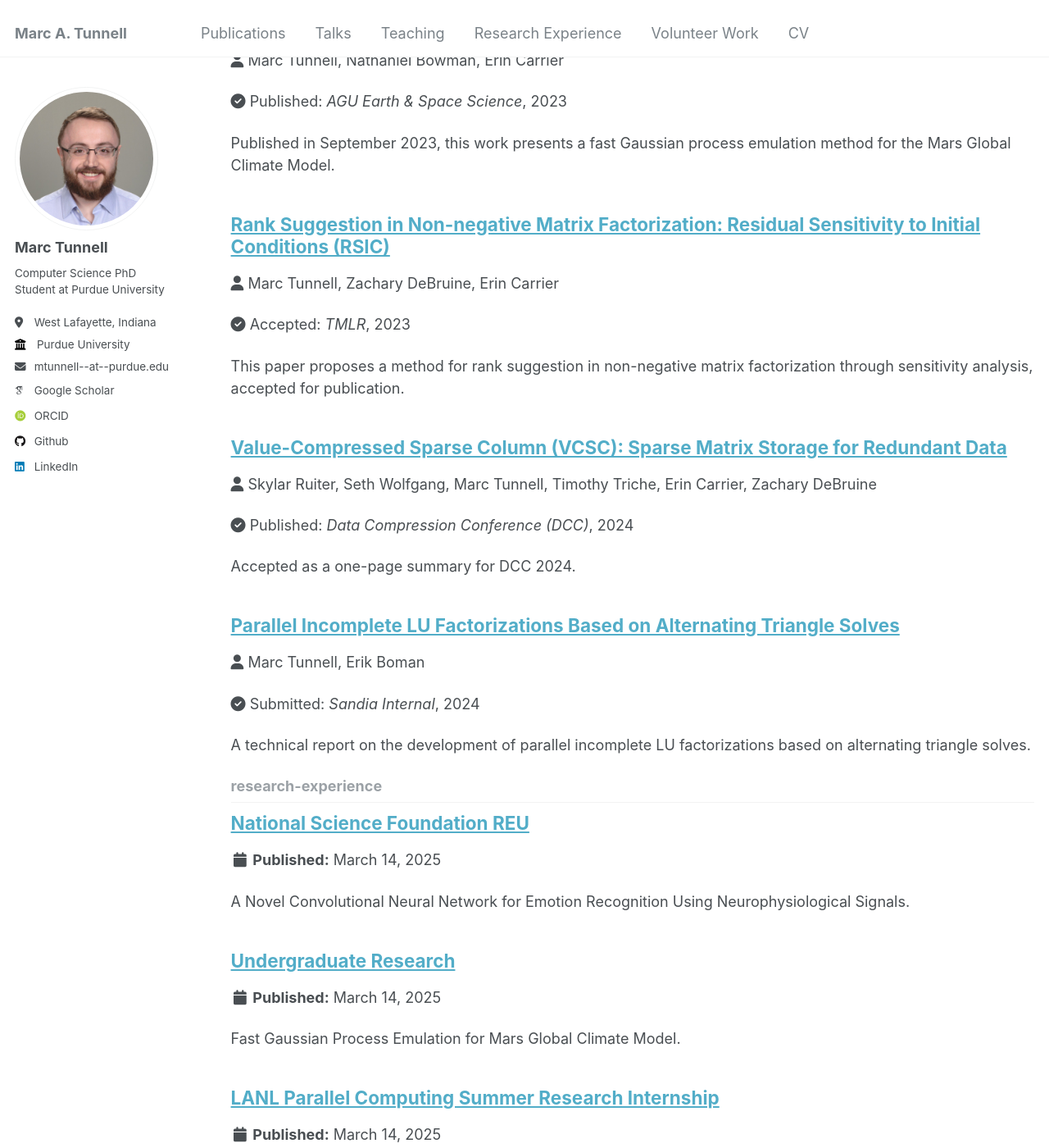
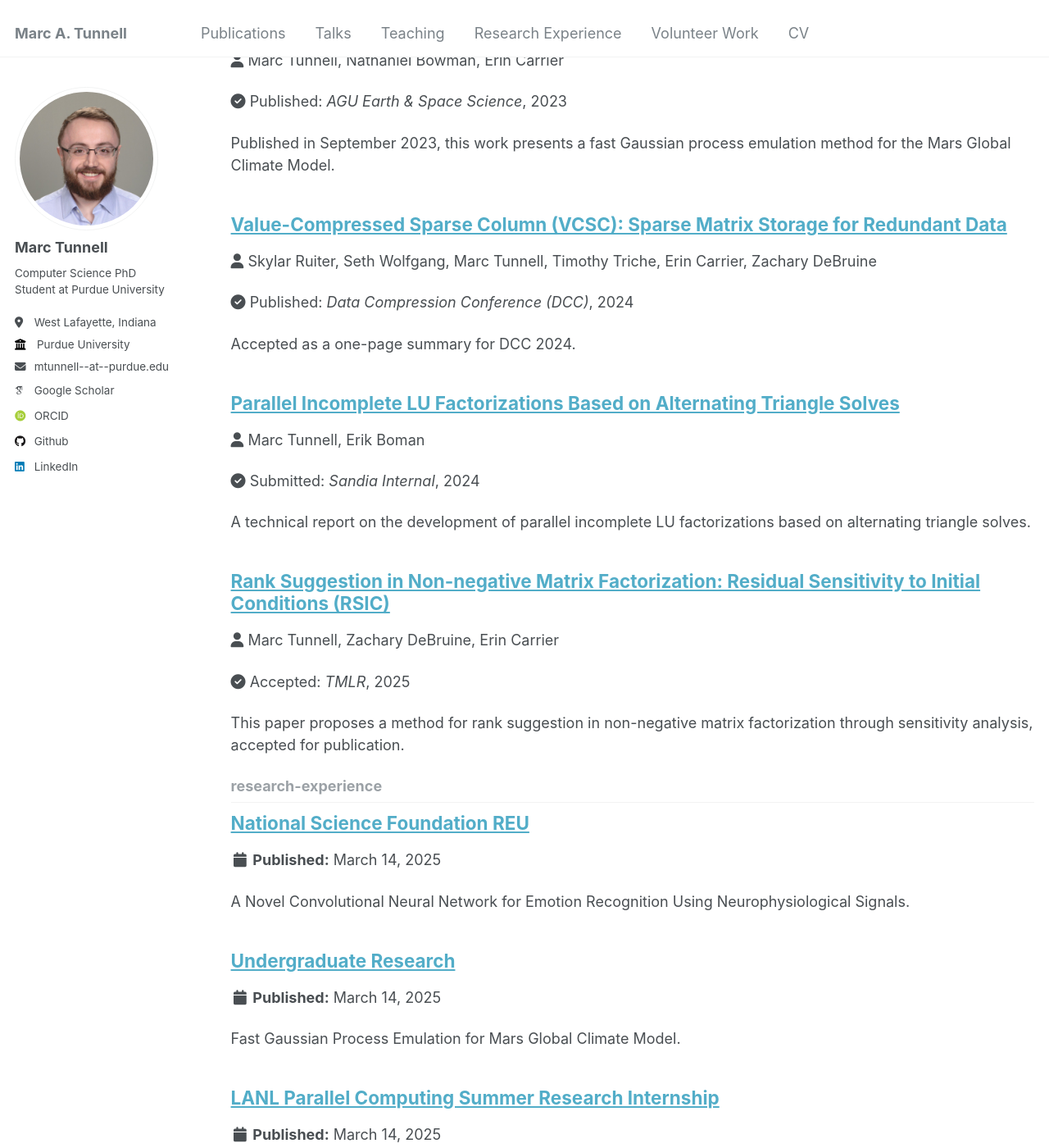
Before and after one commit to tunnellm/tunnellm.github.io, a Jekyll site: the page built from _pages/collection-archive.html, in a window 1280 px wide and 1400 px high, scrolled down 1689 px. Shown: the whole window at 82% size. Built offline with Jekyll 4.4.1, drawn with Linux system fonts in a browser that asks for light colours; some web fonts are replaced.

Commit message:
Update in-submission-rank-suggestion.md (fixed date)

```diff
--- a/_publications/in-submission-rank-suggestion.md
+++ b/_publications/in-submission-rank-suggestion.md
@@ -5,7 +5,7 @@ authors: "Marc Tunnell, Zachary DeBruine, Erin Carrier"
 category: journal
 venue: TMLR
 status: "Accepted"
-date: 2023-09-01
+date: 2025-03-14
 ---
 
 This paper proposes a method for rank suggestion in non-negative matrix factorization through sensitivity analysis, accepted for publication.
```
